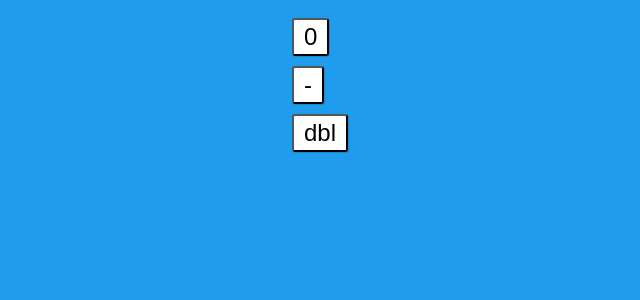
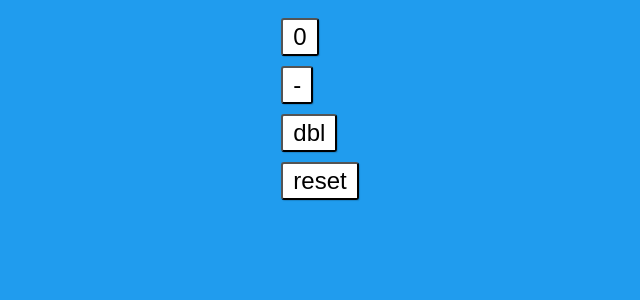
Before and after one commit to dsanderson90/reacthooks-todo, a React (Create React App) app: page / in a window 1280 px wide. Shown: the top 300 px of the page, without its empty margins (320-960 px from the left). Built offline with nearby package versions, Linux system fonts and the light colour scheme.

Commit message:
added a reset btn

```diff
--- a/src/components/HookCounter.js
+++ b/src/components/HookCounter.js
@@ -10,6 +10,9 @@ const decrement = () => {
 }
 const double = () => {
   setCount(count * 2)
+}
+const reset = () => {
+  setCount(0)
 }
   return (
     <div>
@@ -28,6 +31,11 @@ const double = () => {
         value='dbl'
         onClick={double}
       />
+      <input
+        type='button'
+        value='reset'
+        onClick={reset}
+      />
 
     </div>
   );
```
